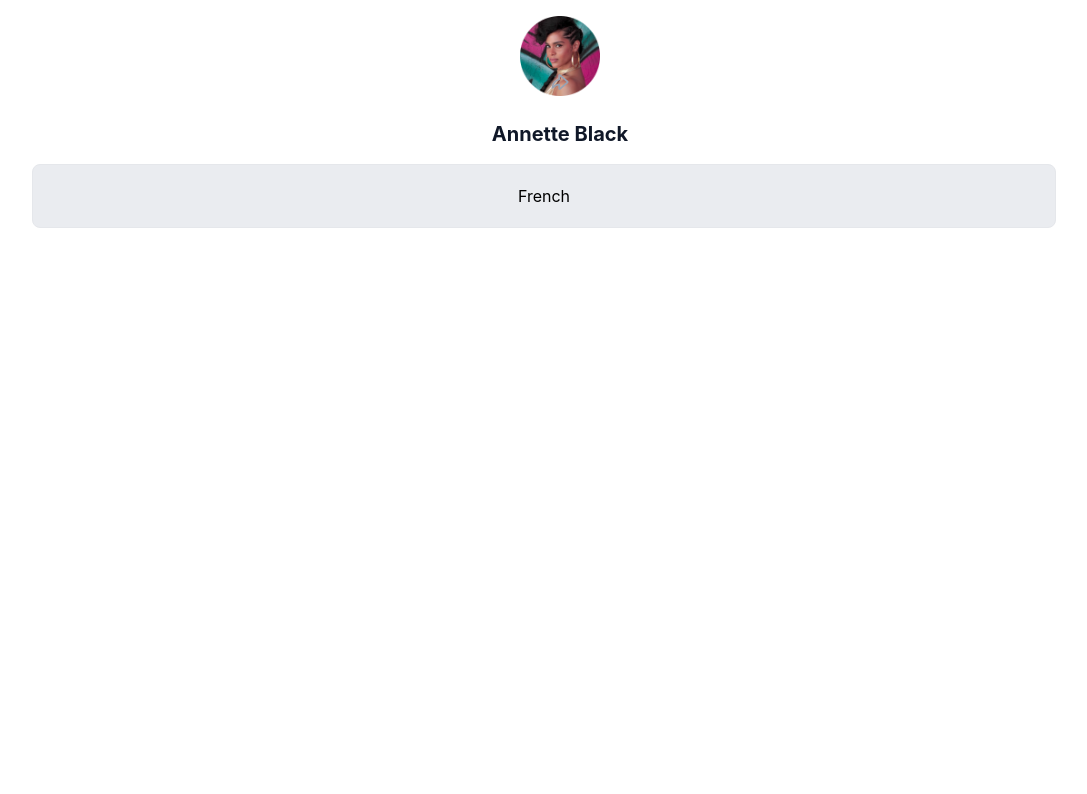
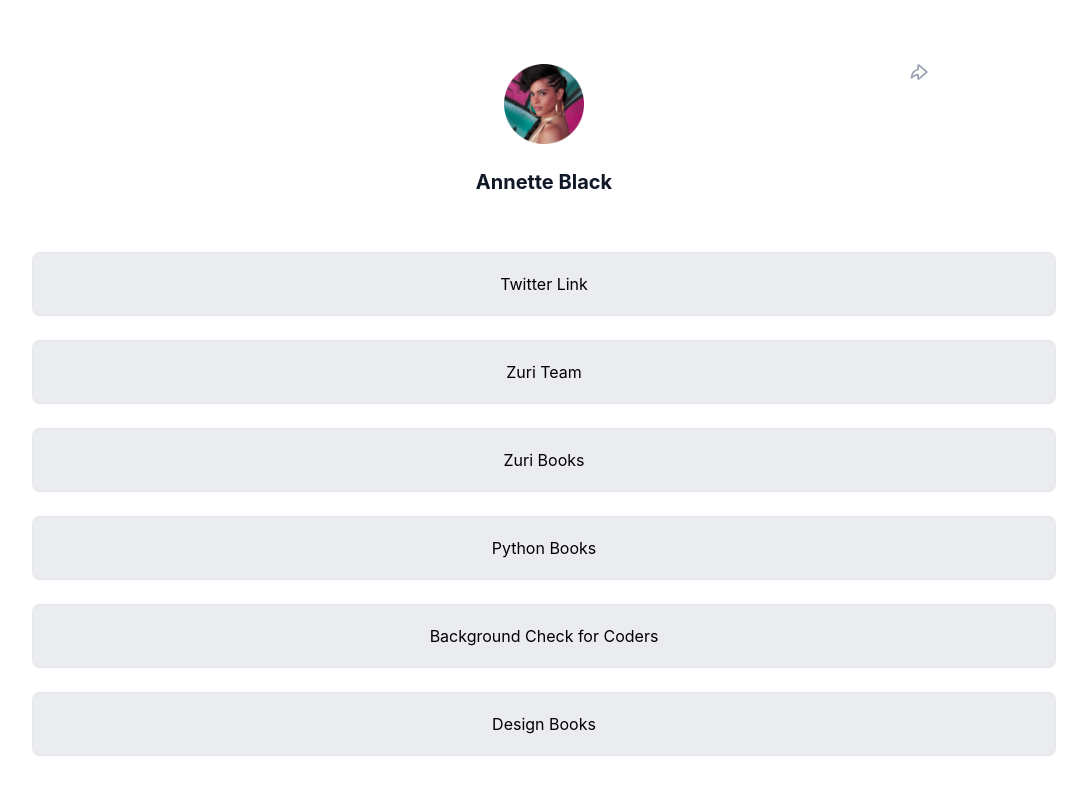
Before and after one commit to Enobaks/link-tree, a React (Create React App) app: page / in a window 1280 px wide. Shown: the top 794 px of the page, without its empty margins (96-1183 px from the left). Built offline with nearby package versions, Linux system fonts and the light colour scheme.

Commit message:
completed profile and buttons section

```diff
--- a/package.json
+++ b/package.json
@@ -8,6 +8,7 @@
     "@testing-library/user-event": "^13.5.0",
     "react": "^18.2.0",
     "react-dom": "^18.2.0",
+    "react-router-dom": "^6.4.2",
     "react-scripts": "5.0.1",
     "web-vitals": "^2.1.4"
   },
--- a/src/App.js
+++ b/src/App.js
@@ -1,11 +1,15 @@
 import React from "react";
-// import "./App.css";
+import { BrowserRouter, Routes, Route } from "react-router-dom";
 import LinkPage from "./LinkPage";
 
 function App() {
   return (
     <div className="App">
-      <LinkPage />
+      <BrowserRouter>
+        <Routes>
+          <Route path="/" element={<LinkPage />} />
+        </Routes>
+      </BrowserRouter>
     </div>
   );
 }
--- a/src/LinkPage.js
+++ b/src/LinkPage.js
@@ -1,19 +1,36 @@
 import React from "react";
+import { Link } from "react-router-dom";
 import profileImage from "./assets/profile__img.png";
-import Button from "./components/Button";
+// import Button from "./components/Button";
 
 const LinkPage = () => {
   const btnList = [
-    { title: "Twitter Link" },
-    { title: "Zuri Team" },
-    { title: "Zuri Books" },
-    { title: "Python Books" },
-    { title: "Background Check for Coders" },
-    { title: "Design Books" },
+    { title: "Twitter Link", id: "btn__twitter", redirect: "twitter#" },
+    {
+      title: "Zuri Team",
+      id: "btn__zuri",
+      redirect: "https://training.zuri.team/",
+    },
+    { title: "Zuri Books", id: "books", redirect: "http://books.zuri.team " },
+    {
+      title: "Python Books",
+      id: "book__python",
+      redirect: `http://books.zuri.team/python-for-beginners?ref_id=<yourslackname>`,
+    },
+    {
+      title: "Background Check for Coders",
+      id: "pitch",
+      redirect: "https://background.zuri.team,",
+    },
+    {
+      title: "Design Books",
+      id: "book__design",
+      redirect: "https://books.zuri.team/design-rules ",
+    },
   ];
   return (
     <div className="wrap w-full h-screen">
-      <div className="profile-section m-4 flex flex-col justify-center items-center w-full relative">
+      <div className="profile-section mt-16 flex flex-col justify-center items-center w-full relative">
         <div>
           <img
             src={profileImage}
@@ -34,7 +51,7 @@
           viewBox="0 0 18 16"
           fill="none"
           xmlns="http://www.w3.org/2000/svg"
-          className="absolute"
+          className="absolute top-0 right-64"
         >
           <path
             d="M16.3261 8.50617C16.5296 8.3318 16.6313 8.24461 16.6686 8.14086C16.7013 8.0498 16.7013 7.9502 16.6686 7.85914C16.6313 7.75539 16.5296 7.6682 16.3261 7.49383L9.26719 1.44331C8.917 1.14315 8.74191 0.993063 8.59367 0.989386C8.46483 0.986191 8.34177 1.04279 8.26035 1.14269C8.16667 1.25764 8.16667 1.48825 8.16667 1.94948V5.52886C6.38777 5.84007 4.75966 6.74146 3.54976 8.09489C2.23069 9.57043 1.50103 11.48 1.5 13.4591V13.9691C2.37445 12.9157 3.46626 12.0638 4.70063 11.4716C5.78891 10.9495 6.96535 10.6403 8.16667 10.5588V14.0505C8.16667 14.5117 8.16667 14.7424 8.26035 14.8573C8.34177 14.9572 8.46483 15.0138 8.59367 15.0106C8.74191 15.0069 8.917 14.8569 9.26719 14.5567L16.3261 8.50617Z"
@@ -45,8 +62,19 @@
           />
         </svg>
       </div>
-      <div className="buttons-wrap w-4/5 m-auto h-auto">
-        <Button title="French" />
+      <div className="buttons-wrap w-4/5 m-auto h-auto flex flex-col gap-y-6 mt-14">
+        {btnList &&
+          btnList.map((button, i) => (
+            <Link
+              key={i}
+              className="h-16 bg-stale border w-full rounded-lg flex justify-center items-center"
+              to={button.redirect}
+              id={button.id}
+            >
+              {button.title}
+            </Link>
+          ))}
+        {/* <Button title="French" /> */}
       </div>
     </div>
   );
```
Also changed, not shown: src/App.css (deleted, +0 -38 lines), 1 other file (tests, documents, lock files or other folders).
